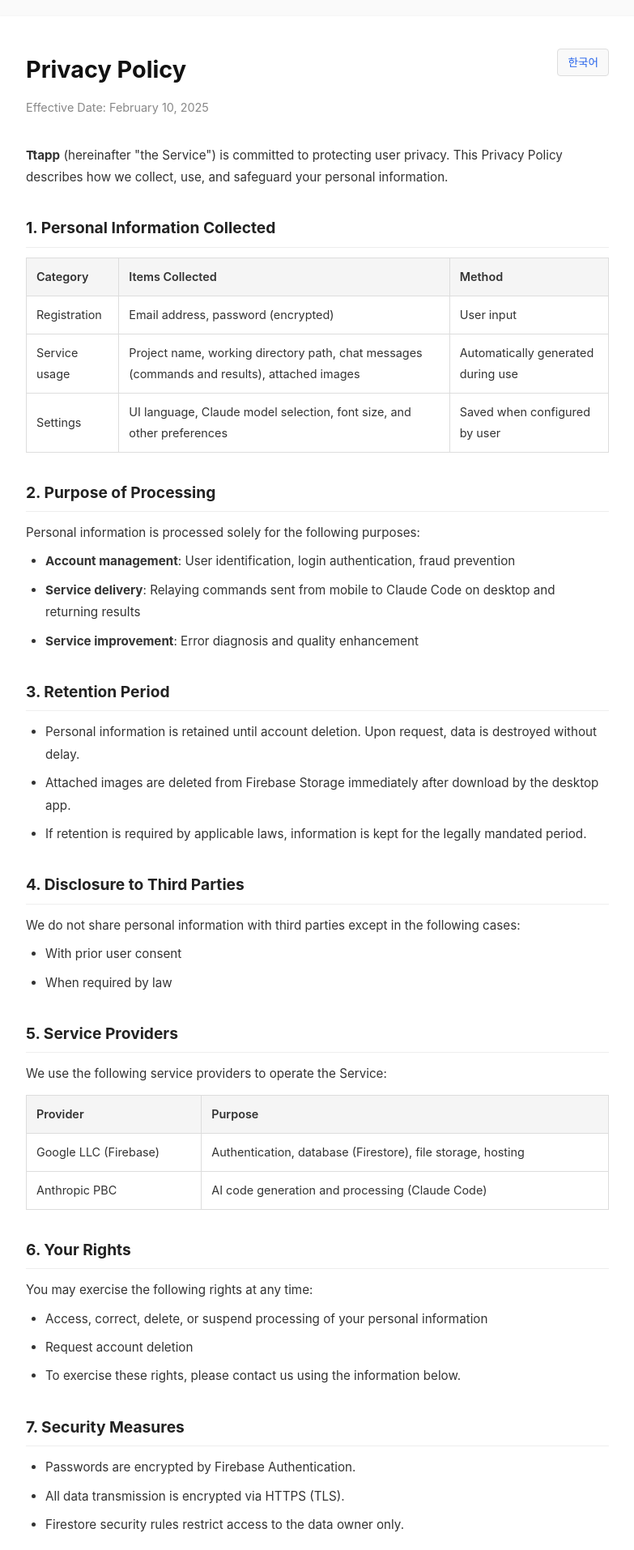
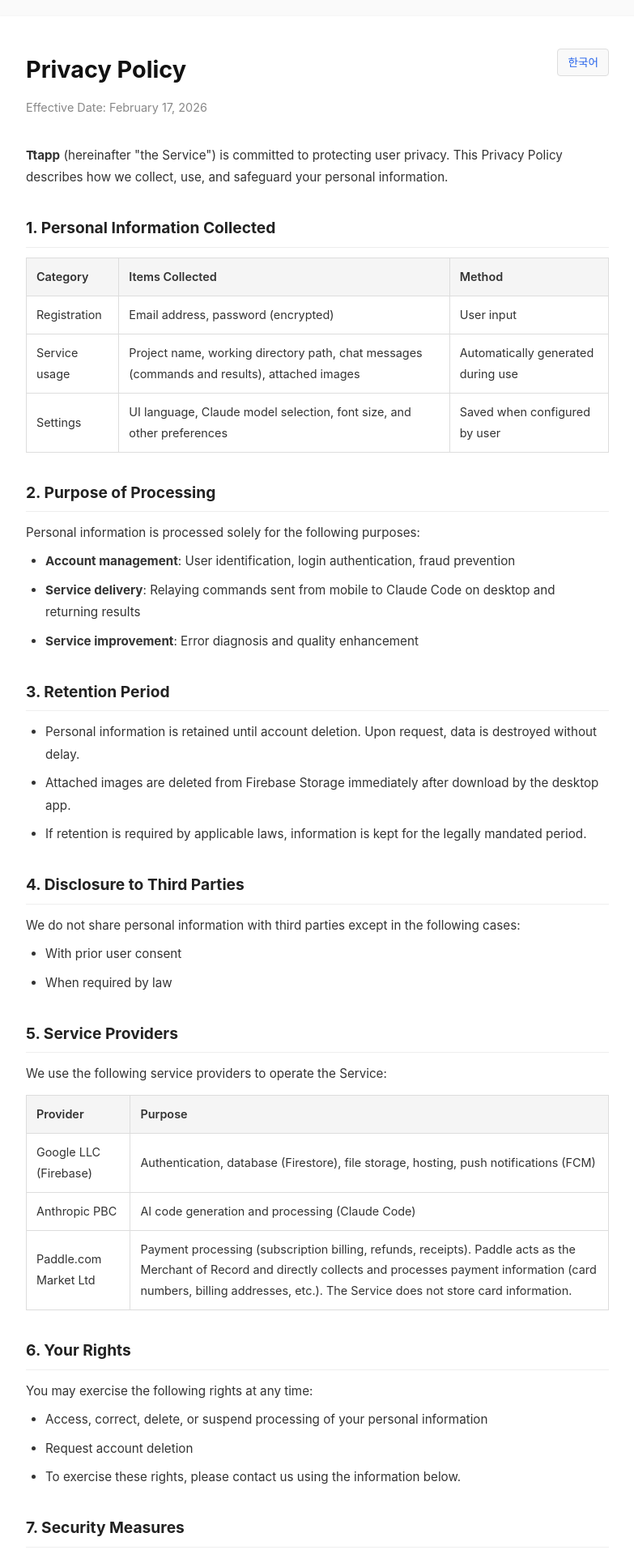
Before and after one commit to smy383/ttapp-legal, a plain HTML site: page index.html in a window 1280 px wide. Shown: the top 1914 px of the page at 81% size, without its empty margins (248-1031 px from the left). Drawn offline with Linux system fonts and the light colour scheme.

Commit message:
Add Paddle payment processor to service providers table

```diff
--- a/index.html
+++ b/index.html
@@ -89,7 +89,7 @@
     <!-- Korean -->
     <div data-lang="ko">
       <h1>개인정보처리방침</h1>
-      <p class="date">시행일: 2025년 2월 10일</p>
+      <p class="date">시행일: 2026년 2월 17일</p>
 
       <p><strong>Ttapp</strong>(이하 "서비스")은 「개인정보 보호법」에 따라 이용자의 개인정보를 보호하고, 이와 관련한 고충을 신속하고 원활하게 처리하기 위하여 다음과 같이 개인정보처리방침을 수립·공개합니다.</p>
 
@@ -127,8 +127,9 @@
       <p>서비스는 원활한 서비스 제공을 위해 다음과 같이 개인정보 처리를 위탁하고 있습니다.</p>
       <table>
         <tr><th>수탁업체</th><th>위탁 업무</th></tr>
-        <tr><td>Google LLC (Firebase)</td><td>인증, 데이터베이스(Firestore), 파일 저장(Storage), 호스팅</td></tr>
+        <tr><td>Google LLC (Firebase)</td><td>인증, 데이터베이스(Firestore), 파일 저장(Storage), 호스팅, 푸시 알림(FCM)</td></tr>
         <tr><td>Anthropic PBC</td><td>AI 코드 생성 및 처리 (Claude Code)</td></tr>
+        <tr><td>Paddle.com Market Ltd</td><td>결제 처리 (구독 결제, 환불, 영수증 발행). Paddle은 판매 대행사(Merchant of Record)로서 결제 정보(카드번호, 청구 주소 등)를 직접 수집·처리하며, 서비스는 카드 정보를 저장하지 않습니다.</td></tr>
       </table>
 
       <h2>6. 이용자의 권리와 행사 방법</h2>
@@ -160,7 +161,7 @@
     <!-- English -->
     <div data-lang="en">
       <h1>Privacy Policy</h1>
-      <p class="date">Effective Date: February 10, 2025</p>
+      <p class="date">Effective Date: February 17, 2026</p>
 
       <p><strong>Ttapp</strong> (hereinafter "the Service") is committed to protecting user privacy. This Privacy Policy describes how we collect, use, and safeguard your personal information.</p>
 
@@ -198,8 +199,9 @@
       <p>We use the following service providers to operate the Service:</p>
       <table>
         <tr><th>Provider</th><th>Purpose</th></tr>
-        <tr><td>Google LLC (Firebase)</td><td>Authentication, database (Firestore), file storage, hosting</td></tr>
+        <tr><td>Google LLC (Firebase)</td><td>Authentication, database (Firestore), file storage, hosting, push notifications (FCM)</td></tr>
         <tr><td>Anthropic PBC</td><td>AI code generation and processing (Claude Code)</td></tr>
+        <tr><td>Paddle.com Market Ltd</td><td>Payment processing (subscription billing, refunds, receipts). Paddle acts as the Merchant of Record and directly collects and processes payment information (card numbers, billing addresses, etc.). The Service does not store card information.</td></tr>
       </table>
 
       <h2>6. Your Rights</h2>
```
